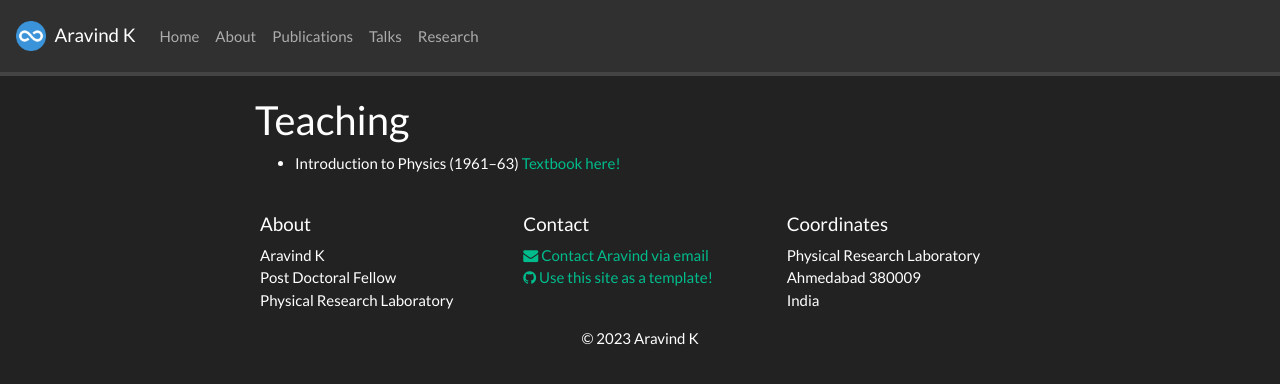
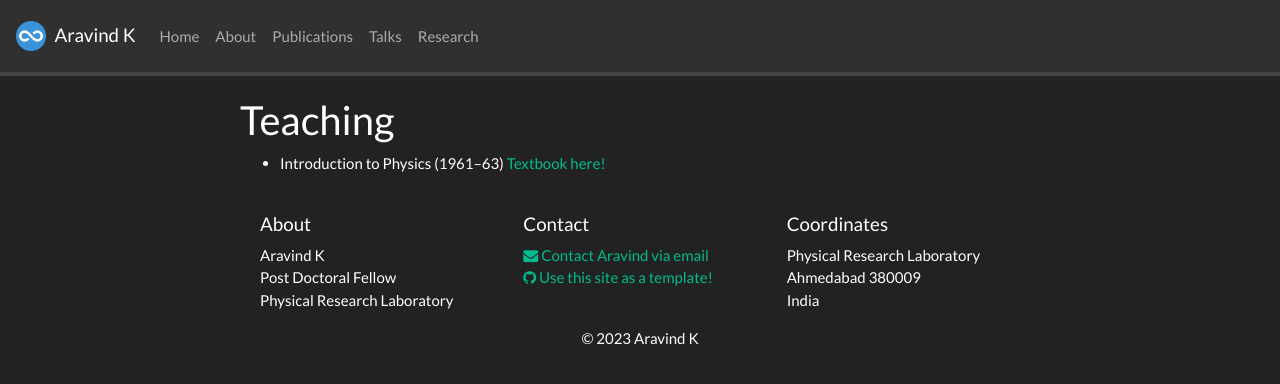
Before and after one commit to DrAravind1192/DrAravind1192.github.io, a Jekyll site: the page built from _pages/teaching.md, in a window 1280 px wide. Shown: the top 384 px of the page. Built offline with Jekyll 4.4.1, drawn with Linux system fonts in a browser that asks for light colours; nearby versions of some CDN libraries; a style sheet for code colours, icons or effects is not loaded.

Commit message:
Update gridlay.html

```diff
--- a/_layouts/gridlay.html
+++ b/_layouts/gridlay.html
@@ -1,6 +1,6 @@
 ---
 layout: default
 ---
-<div id="gridid" class="col-sm-12 col-xs-12">
+<div id="gridid" class="col-sm-20 col-xs-12">
   {{ content }}
 </div>
```
